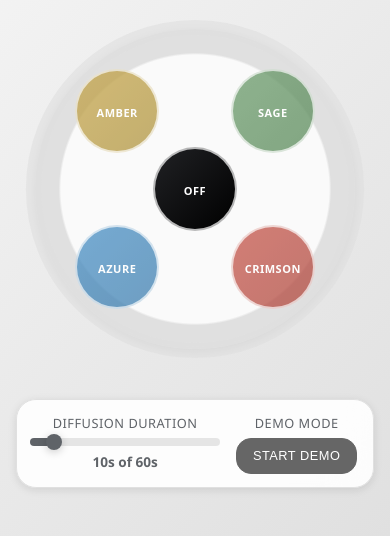
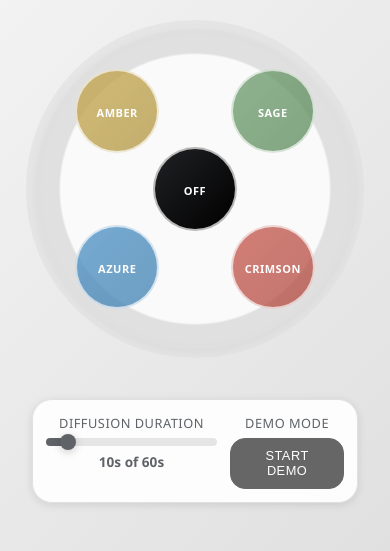
Before and after one commit to LeonDebatin/Raspberry_V1, a Flask app: page / in a window 390 px wide. Shown: the part 383-934 px from the top of the page. Run offline with Flask 3, Linux system fonts and the light colour scheme.

Commit message:
good looking demo mode both

```diff
--- a/static/css/selection.css
+++ b/static/css/selection.css
@@ -200,7 +200,7 @@
 /* Configuration Bar */
 .config-bar {
     display: grid;
-    grid-template-columns: 2fr 1fr;
+    grid-template-columns: auto auto;
     gap: 2rem;
     padding: 1rem;
     background: rgba(255, 255, 255, 0.9);
@@ -209,9 +209,11 @@
     box-shadow: var(--shadow);
     border: 1px solid var(--border);
     align-items: start;
-    width: 100%;
+    justify-content: center;
+    width: fit-content;
     max-width: calc(100vw - 2rem);
     box-sizing: border-box;
+    margin: 0 auto;
 }
 
 .config-section {
@@ -402,6 +404,8 @@
         gap: 0.8rem;
         padding: 0.8rem;
         margin: 0 1rem;
+        width: calc(100% - 2rem);
+        justify-content: stretch;
     }
 
     .config-section {
```
